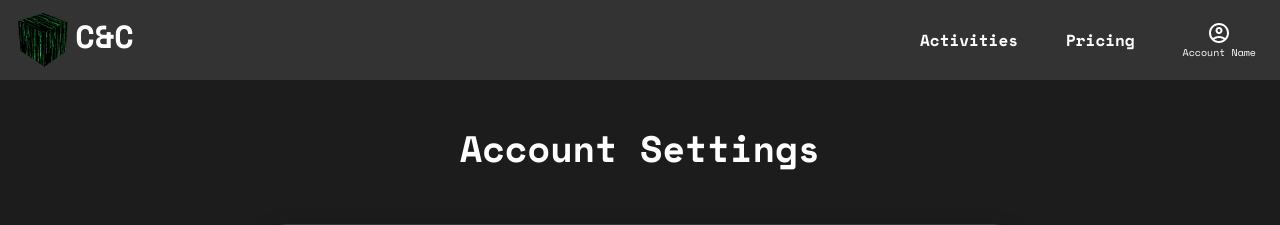
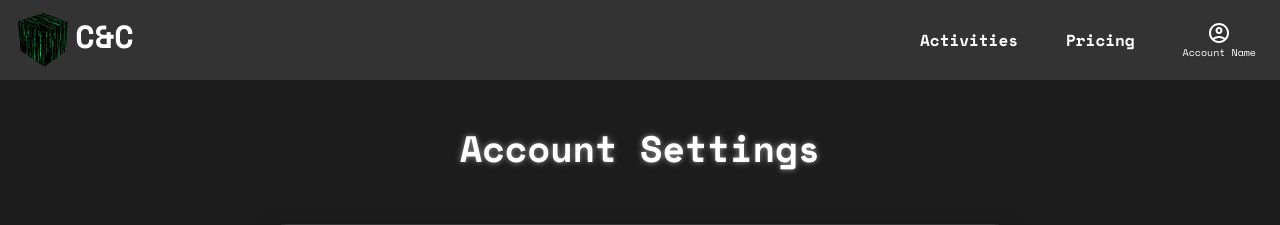
Before and after one commit to VinnRe/AuditionWebPage, a React (Vite) app in the folder frontend/: page /account-settings in a window 1280 px wide. Shown: the top 225 px of the page. Built offline with nearby package versions, Linux system fonts and the light colour scheme.

Commit message:
Add glow effect on h1

```diff
--- a/frontend/src/pages/styles/AccountSettings.css
+++ b/frontend/src/pages/styles/AccountSettings.css
@@ -38,6 +38,8 @@
 .as-top-header h1 {
     font-size: 2.3rem;
     color: white;
+    text-shadow: 0 0 5px rgba(255, 255, 255, 0.4),
+                 0 0 10px rgba(255, 255, 255, 0.2);
 }
 
 .as-top-header a:hover {
```
